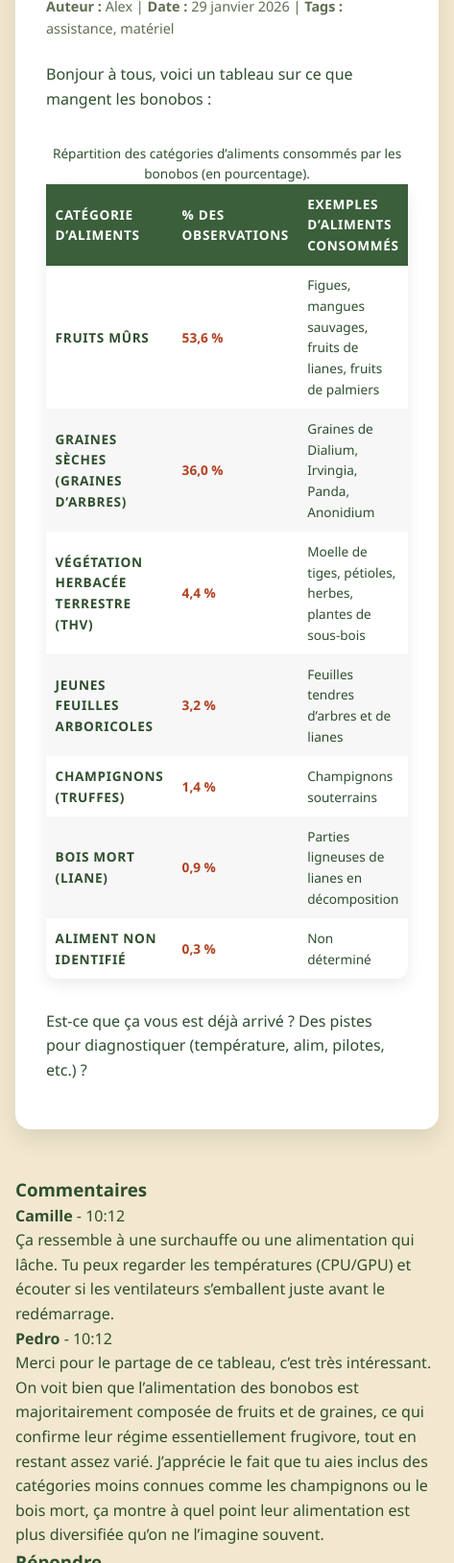
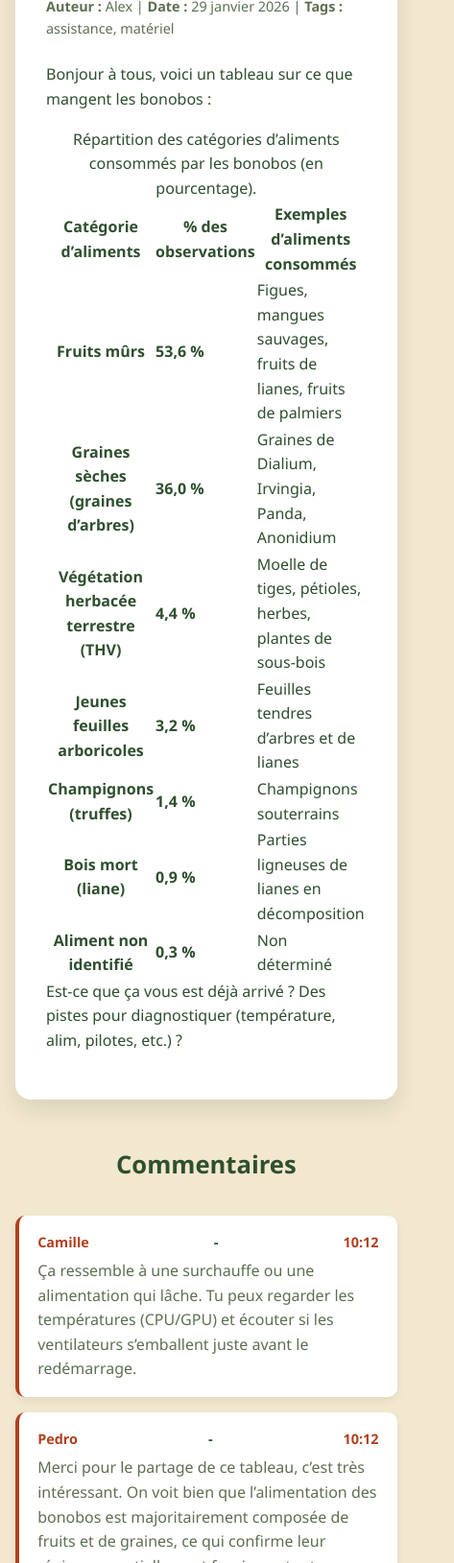
Before and after one commit to ElMonarita/ForumWeb, a plain HTML site: page Post/article_4.html in a window 390 px wide. Shown: the part 371-2000 px from the top of the page at 96% size, 473 px wide, since content can reach past the window. Drawn offline with Linux system fonts and the light colour scheme.

Commit message:
fix : style article and login

```diff
--- a/Css/style_Article.css
+++ b/Css/style_Article.css
@@ -7,8 +7,6 @@
   --accent-hover: #9e361c;
   --footer-bg: #344E41;
   --focus-color: #B14020;
-  --table-header: #3A5F3A;
-  --table-row-alt: #F7F7F7;
 }
 
 /* ===== RESET ===== */
@@ -19,8 +17,7 @@
   box-sizing: border-box;
 }
 
-html,
-body {
+html, body {
   height: 100%;
 }
 
@@ -33,17 +30,17 @@ body {
   flex-direction: column;
 }
 
-/* ================= HEADER PRINCIPAL ================= */
+/* ================= HEADER ================= */
 
 body > header {
   background: linear-gradient(#2F4F2F, #3A5F3A);
   color: white;
   text-align: center;
   padding: 4rem 1rem 3rem;
-  box-shadow: 0 4px 12px rgba(0, 0, 0, 0.2);
+  box-shadow: 0 4px 12px rgba(0,0,0,0.2);
 }
 
-body > header p {
+#site-title {
   font-size: 3rem;
   margin-bottom: 1rem;
   font-weight: 700;
@@ -74,22 +71,22 @@ main {
   margin: auto;
 }
 
-/* ================= SUJET ================= */
+/* ================= ARTICLE ================= */
 
 #sujet {
   background-color: var(--bg-card);
   border-radius: 16px;
   padding: 2rem;
   margin-bottom: 3rem;
-  box-shadow: 0 10px 25px rgba(0, 0, 0, 0.1);
+  box-shadow: 0 10px 25px rgba(0,0,0,0.1);
 }
 
-#sujet header h2 {
+#post-title {
   font-size: 2rem;
   margin-bottom: 0.5rem;
 }
 
-#sujet header p {
+#post-meta {
   font-size: 0.9rem;
   color: var(--text-muted);
   margin-bottom: 1.5rem;
@@ -99,84 +96,32 @@ main {
   margin-bottom: 1rem;
 }
 
-/* ================= TABLEAU ================= */
-
-table {
-  width: 100%;
-  border-collapse: collapse;
-  margin: 2rem 0;
-  border-radius: 12px;
-  overflow: hidden;
-  box-shadow: 0 6px 15px rgba(0,0,0,0.08);
-  font-size: 0.95rem;
-}
-
-thead {
-  background-color: var(--table-header);
-  color: white;
-}
-
-th, td {
-  padding: 0.9rem 1rem;
-  text-align: left;
-}
-
-th {
-  text-transform: uppercase;
-  letter-spacing: 0.05em;
-  font-size: 0.85rem;
-}
-
-tbody tr:nth-child(even) {
-  background-color: var(--table-row-alt);
-}
-
-tbody tr:hover {
-  background-color: rgba(177, 64, 32, 0.08);
-  transition: background-color 0.2s ease;
-}
-
-td strong {
-  color: var(--accent);
-}
-
-/* Responsive tableau */
-
-@media (max-width: 600px) {
-  table {
-    font-size: 0.85rem;
-  }
-
-  th, td {
-    padding: 0.6rem;
-  }
-}
-
 /* ================= COMMENTAIRES ================= */
 
-section[aria-labelledby="commentaires"] {
-  margin-bottom: 3rem;
+section[aria-labelledby="commentaires-title"] {
   display: flex;
   flex-direction: column;
   gap: 1rem;
+  margin-bottom: 3rem;
 }
 
-section[aria-labelledby="commentaires"] > h3 {
+#commentaires-title {
   font-size: 1.6rem;
   text-align: center;
+  margin-bottom: 1rem;
 }
 
-/* Chaque commentaire */
+/* Un commentaire */
 
-section[aria-labelledby="commentaires"] > section {
+section[aria-labelledby="commentaires-title"] > section {
   background-color: var(--bg-card);
   border-radius: 10px;
   padding: 1rem 1.2rem;
-  box-shadow: 0 4px 10px rgba(0, 0, 0, 0.06);
+  box-shadow: 0 4px 10px rgba(0,0,0,0.06);
   border-left: 4px solid var(--accent);
 }
 
-section[aria-labelledby="commentaires"] header p {
+section[aria-labelledby="commentaires-title"] header p {
   display: flex;
   justify-content: space-between;
   font-weight: 600;
@@ -184,32 +129,32 @@ section[aria-labelledby="commentaires"] header p {
   margin-bottom: 0.4rem;
 }
 
-section[aria-labelledby="commentaires"] header strong,
-section[aria-labelledby="commentaires"] header time {
+section[aria-labelledby="commentaires-title"] strong,
+section[aria-labelledby="commentaires-title"] time {
   color: var(--accent);
 }
 
-section[aria-labelledby="commentaires"] > section > p {
-  font-size: 0.95rem;
+section[aria-labelledby="commentaires-title"] > section > p {
   color: var(--text-muted);
 }
 
 /* ================= FORMULAIRE ================= */
 
-section[aria-labelledby="repondre"] {
+section[aria-labelledby="reply-title"] {
   margin-top: 2rem;
 }
 
-section[aria-labelledby="repondre"] h3 {
+#reply-title {
   text-align: center;
   margin-bottom: 1rem;
+  font-size: 1.4rem;
 }
 
 form {
   background-color: var(--bg-card);
   padding: 2rem;
   border-radius: 16px;
-  box-shadow: 0 8px 20px rgba(0, 0, 0, 0.1);
+  box-shadow: 0 8px 20px rgba(0,0,0,0.1);
 }
 
 form div {
@@ -229,6 +174,10 @@ textarea {
   border: 1px solid #ccc;
   font-family: inherit;
   font-size: 1rem;
+}
+
+small {
+  color: var(--text-muted);
 }
 
 input:focus,
@@ -269,11 +218,11 @@ footer {
 
 @media (max-width: 768px) {
 
-  body > header p {
+  #site-title {
     font-size: 2rem;
   }
 
-  #sujet header h2 {
+  #post-title {
     font-size: 1.5rem;
   }
 
--- a/Post/article_4.html
+++ b/Post/article_4.html
@@ -161,7 +161,7 @@
       </p>
 
       <div>
-        <label for="pseudo">Pseudo</label>
+        <label for="pseudo">Pseudo *</label>
 
         <input
           id="pseudo"
@@ -180,7 +180,7 @@
       </div>
 
       <div>
-        <label for="message">Message</label>
+        <label for="message">Message *</label>
 
         <textarea
           id="message"
```
Also changed, not shown: Post/article_1.html (+2 -2 lines), Post/article_2.html (+2 -2 lines), Post/article_3.html (+2 -2 lines), Post/article_5.html (+2 -2 lines), login.html (+2 -2 lines).
